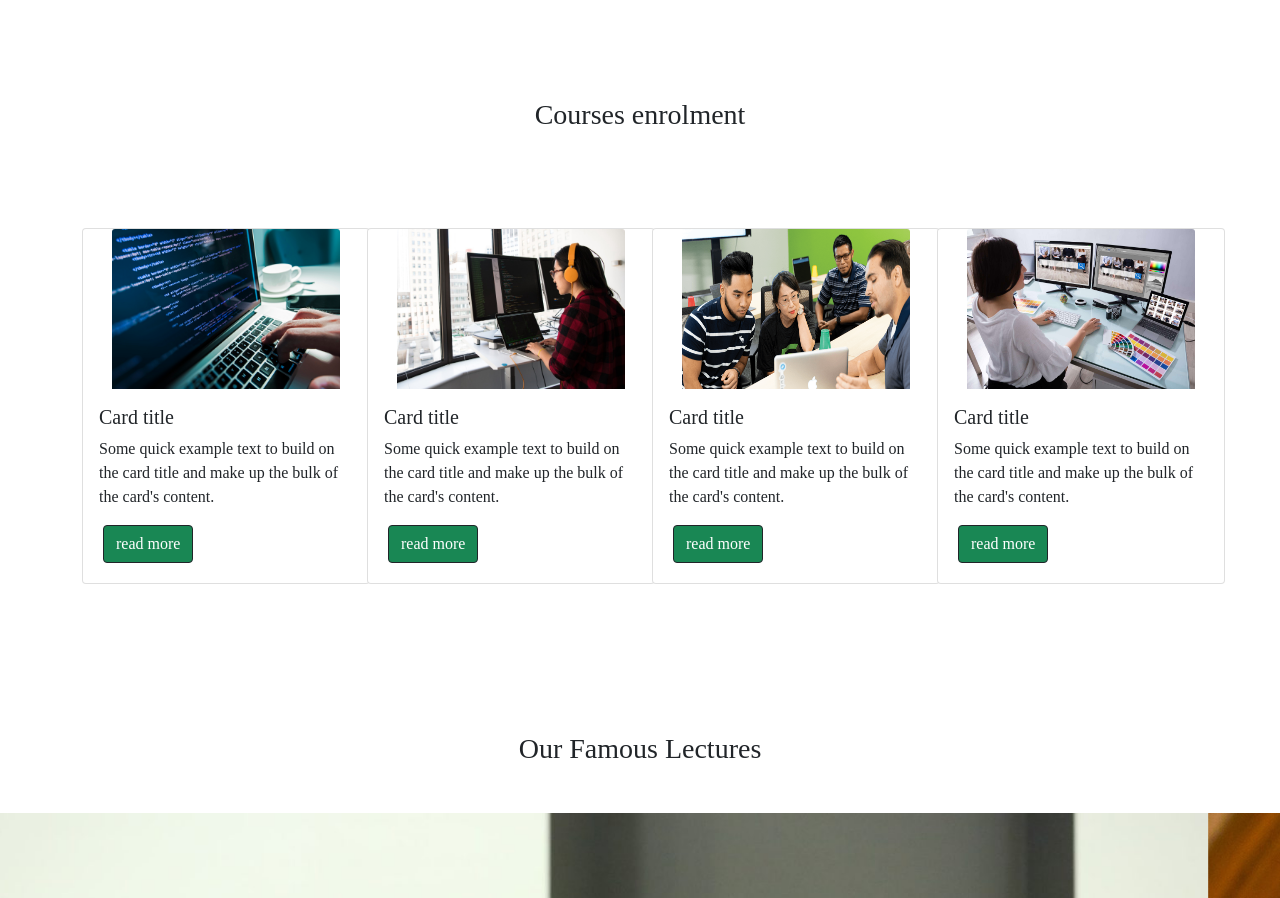
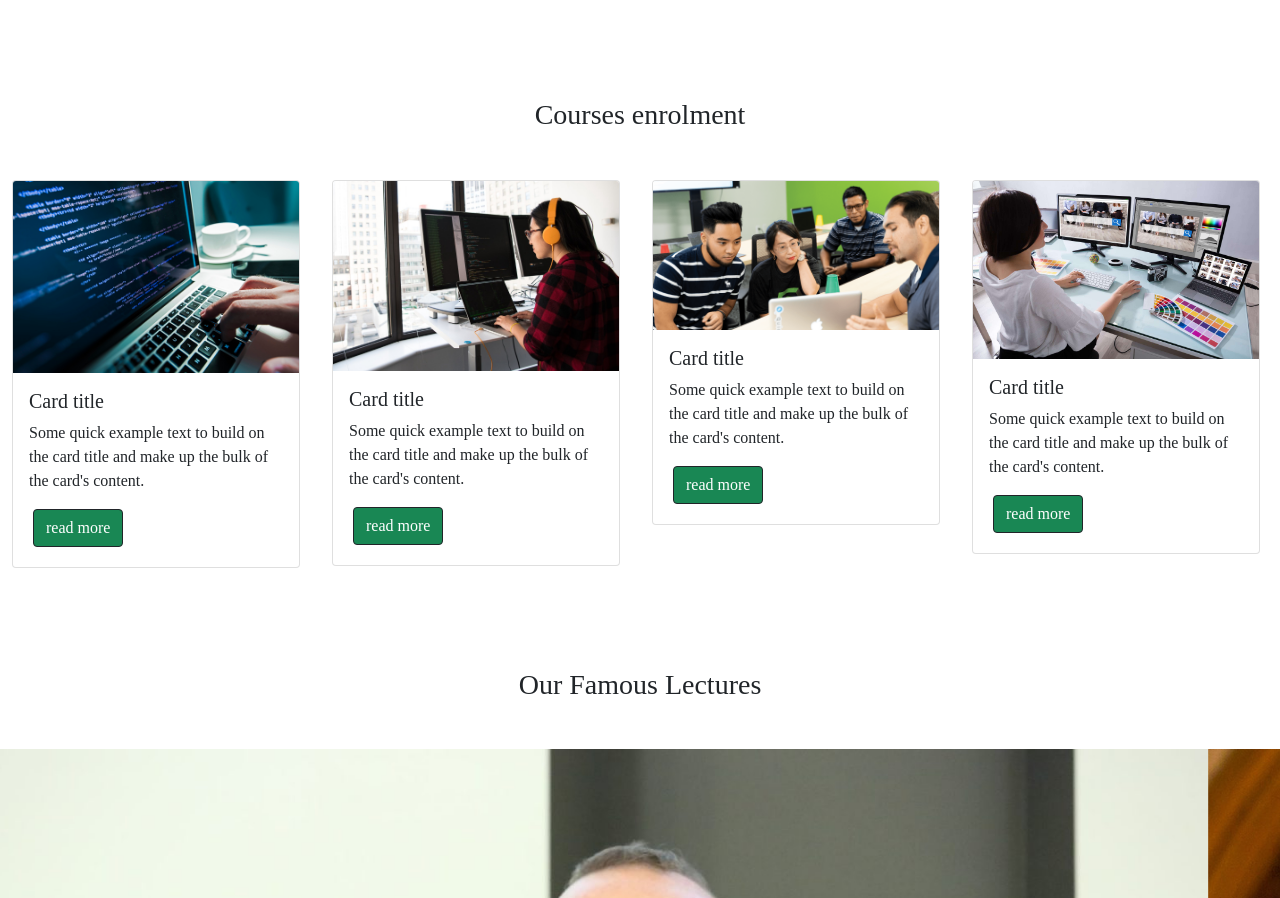
Before and after one commit to avarus-dei/University-Website, a plain HTML site: page index.html in a window 1280 px wide. Shown: the part 874-1772 px from the top of the page. Drawn offline with nearby package versions, Linux system fonts and the light colour scheme.

Commit message:
grid system debbug

```diff
--- a/css/style.css
+++ b/css/style.css
@@ -1,23 +1,23 @@
-*{
+* {
   margin: 0;
   padding: 0;
   font-family: --bs-font-monospace;
 }
-main{
+main {
   min-height: calc(100vh - 150px);
 }
-footer{
+footer {
   min-height: 120px;
 }
 
-#education-wrapper{
+#education-wrapper {
   background-image: url(../imgs/main-picture.jpg);
   height: 816px;
   background: cover;
   background-position: center;
   position: relative;
 }
-#education-section{
+#education-section {
   position: absolute;
   top: 0;
   bottom: 0;
@@ -26,71 +26,80 @@ footer{
   opacity: 0.4;
 }
 
-#education-section-text{
+#education-section-text {
   position: absolute;
   top: 15%;
   left: 50%;
   color: white;
 }
 
-#education-section-text  h2{
+#education-section-text h2 {
   text-align: center;
   font-weight: bold;
   font-size: 3em;
   margin-bottom: 30px;
-
 }
-section{
+section {
   margin-top: 100px;
   margin-bottom: 100px;
 }
-h3{
+h3 {
   text-align: center;
-
 }
-#education-section-text p{
+#education-section-text p {
   font-size: 1.2em;
-	margin-left: .25rem;
+  margin-left: 0.25rem;
 }
-.container-wrapper{
-	position: relative;
-	box-sizing: border-box;
-	padding: 3rem 3rem ;
+.container-wrapper {
+  width: 18rem;
 }
 
-.btn-type-1{
+.btn-type-1 {
   align-self: flex-start;
-	margin-left: .25rem;
-	margin-bottom: .25rem;
+  margin-left: 0.25rem;
+  margin-bottom: 0.25rem;
 }
-#section-1 img{
-	width: 80%;
-	aspect-ratio: 10/7;
-	position: relative;
-	left: 10%;
-}
-#footer-main-section{
+
+#footer-main-section {
   display: flex;
   justify-content: space-around;
   color: white;
 }
-.card{
+.card {
   margin: 0;
+  width: 18rem;
 }
-footer{
+footer {
   display: flex;
   flex-direction: column;
   justify-content: space-around;
 }
-#form{
+#form {
   display: flex;
   justify-content: center;
 }
-#subscribe{
+#subscribe {
   display: flex;
   justify-content: center;
 }
-#nav{
+#nav {
   display: flex;
   justify-content: center;
 }
+
+@media (max-width: 425px) {
+  #education-section {
+    position: absolute;
+    top: 0;
+    bottom: 0;
+    left: 0;
+    right: 0;
+    opacity: 0.4;
+  }
+  #education-section-text {
+    position: absolute;
+    top: 15%;
+    left: 10%;
+    color: white;
+  }
+}
--- a/index.html
+++ b/index.html
@@ -82,13 +82,12 @@
           </button>
         </div>
       </div>
-      <section id="section-1">
-        <div class="container">
-          <div class="row justify-content-center">
+      <section id="courses-section">
+        <div class="container-fluid">
+          <div class="row">
             <h3 class="mb-5">Courses enrolment</h3>
-            <div class="col-xl-3 col-lg-4 col-sm-6 col-8 container-wrapper ">
-              <div class="desc">
-                <div class="card" style="width: 18rem">
+            <div class="col-xl-3 col-lg-4 col-sm-5 col-10 container-wrapper ">
+                <div class="card">
                   <img
                     src="imgs/courses-enrollment/img-2.jpg"
                     class="card-img-top"
@@ -105,11 +104,9 @@
                     >
                   </div>
                 </div>
-              </div>
             </div>
-            <div class="col-xl-3 col-lg-4 col-sm-6 col-8 container-wrapper">
-              <div class="desc">
-                <div class="card" style="width: 18rem">
+            <div class="col-lg-3 col-md-4 col-sm-6 col-8 container-wrapper">
+                <div class="card" >
                   <img
                     src="imgs/courses-enrollment/img-3.jpeg"
                     class="card-img-top"
@@ -126,11 +123,9 @@
                     >
                   </div>
                 </div>
-              </div>
             </div>
-            <div class="col-xl-3 col-lg-4 col-sm-6 col-8 container-wrapper">
-              <div class="desc">
-                <div class="card" style="width: 18rem">
+            <div class="col-xl-3 col-lg-4 col-sm-6 col-8 container">
+                <div class="card" >
                   <img
                     src="imgs/courses-enrollment/img-4.png"
                     class="card-img-top"
@@ -147,11 +142,9 @@
                     >
                   </div>
                 </div>
-              </div>
             </div>
             <div class="col-xl-3 col-lg-4 col-sm-6 col-8 container-wrapper">
-              <div class="desc">
-                <div class="card" style="width: 18rem">
+                <div class="card" >
                   <img
                     src="imgs/courses-enrollment/img-5.jpg"
                     class="card-img-top"
@@ -168,7 +161,6 @@
                     >
                   </div>
                 </div>
-              </div>
             </div>
           </div>
         </div>
@@ -267,7 +259,7 @@
     <footer class="bg-success">
       <div
         id="footer-main-section"
-        class="d-flex flex-column align-items-center flex-md-row align-items-md-between"
+        class="d-flex flex-column align-items-center flex-sm-row align-items-md-between"
       >
         <div id="site-by">&copy; site by klimenti berulava</div>
         <div id="socials">
```
Lines whose indentation alone changed are shown as unchanged.
